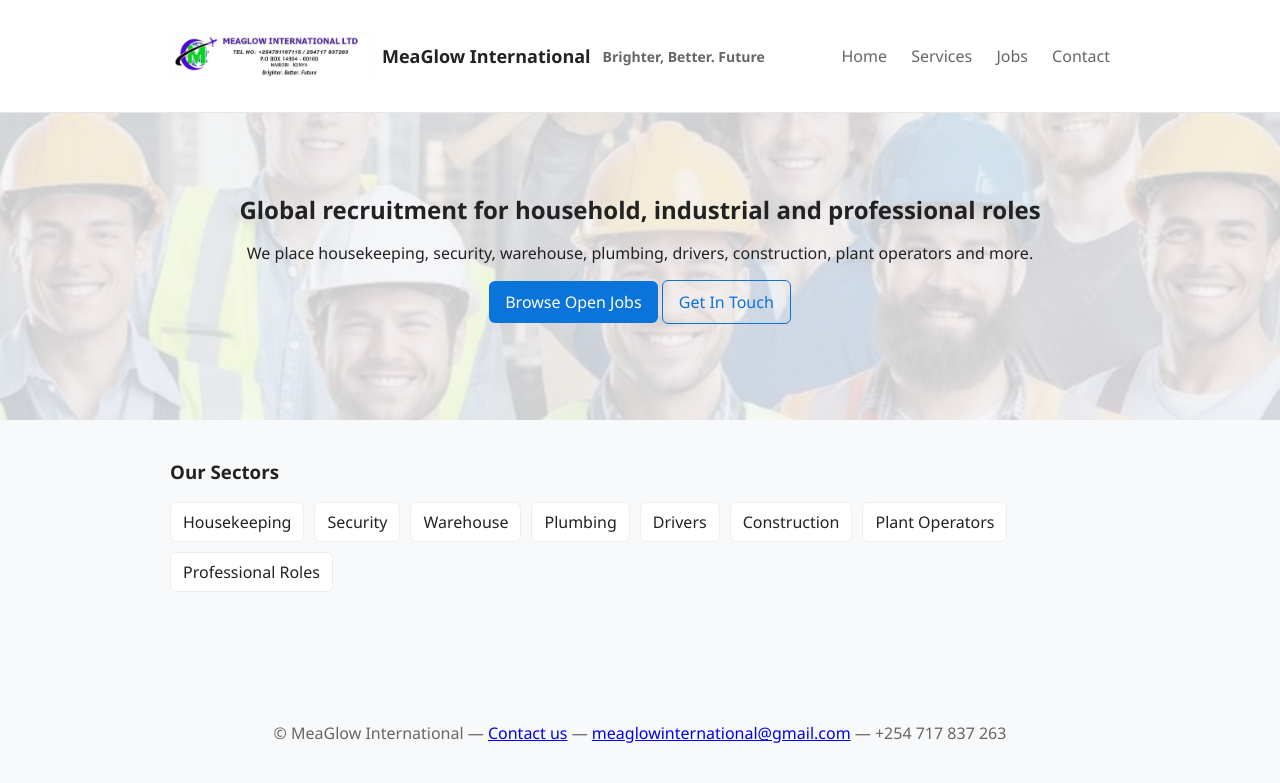
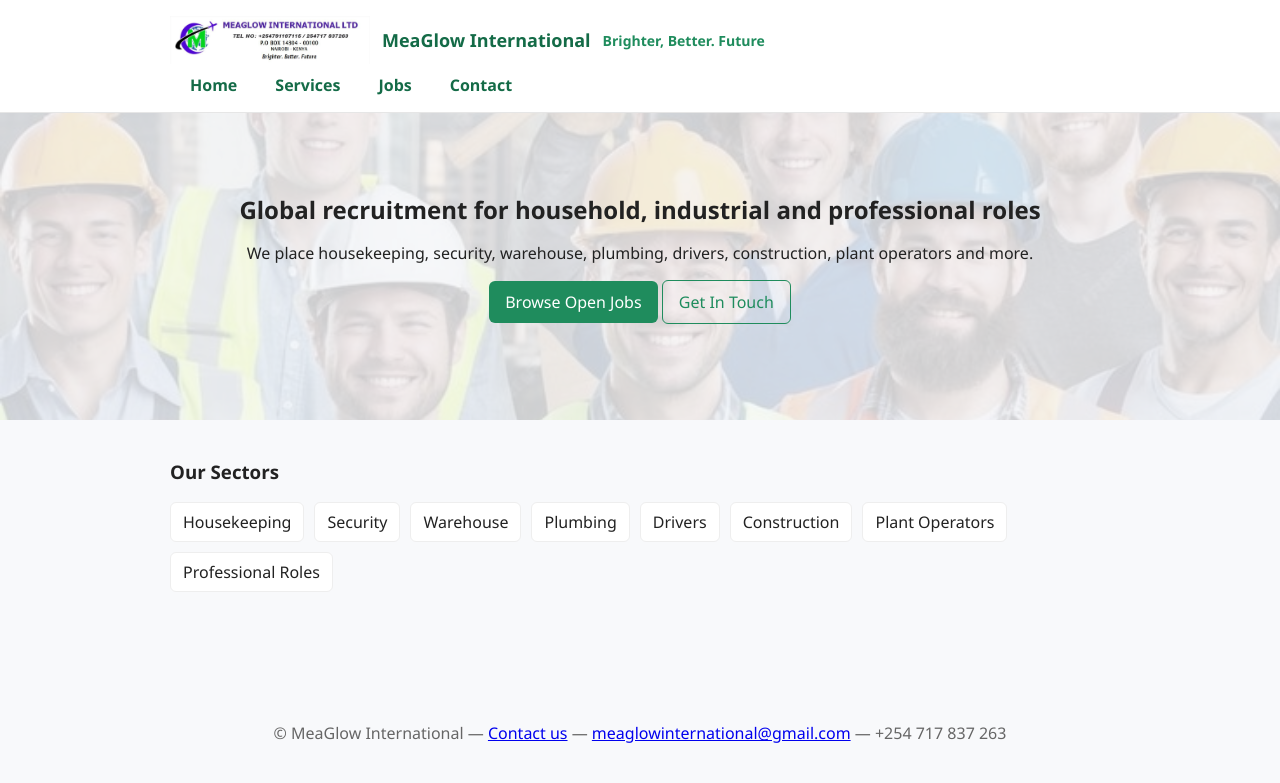
Before and after one commit to quinchillo10/MEAGLOWINTERNATIONAL, a website: page index.html in a window 1280 px wide. Drawn offline with Linux system fonts and the light colour scheme.

Commit message:
Add files via upload

```diff
--- a/assets/css/style.css
+++ b/assets/css/style.css
@@ -1,5 +1,6 @@
 :root{
-  --accent:#0a74da;
+  --accent:#1f8c5d;
+  --accent-deep:#146b47;
   --muted:#666;
   --bg:#f8f9fb;
 }
@@ -7,12 +8,13 @@
 body{font-family:Segoe UI,system-ui,Arial,sans-serif;margin:0;background:var(--bg);color:#222}
 .container{max-width:980px;margin:0 auto;padding:20px}
 .site-header{background:#fff;border-bottom:1px solid #e6e6e6}
-.site-header .container{display:flex;align-items:center;justify-content:space-between}
-.site-header nav a{margin-left:12px;color:var(--muted);text-decoration:none}
-.brand{margin:0;padding:12px 0;display:flex;align-items:center}
+.site-header .container{display:flex;flex-direction:column;align-items:flex-start;justify-content:flex-start;gap:10px;padding-top:16px;padding-bottom:16px}
+.site-header nav{display:flex;flex-wrap:wrap;gap:12px 18px;margin-left:0}
+.site-header nav a{color:var(--accent-deep);text-decoration:none;font-weight:600}
+.brand{margin:0;padding:0;display:flex;align-items:center;flex-wrap:wrap}
 .brand img.logo{height:48px;margin-right:12px}
-.brand .brand-name{font-size:18px;font-weight:600;margin-right:8px}
-.brand .tagline{display:block;font-size:14px;color:var(--muted);margin-left:4px}
+.brand .brand-name{font-size:18px;font-weight:700;color:var(--accent-deep);margin-right:8px}
+.brand .tagline{display:block;font-size:14px;color:var(--accent);margin-left:4px;font-weight:600}
 .hero{padding:60px 0;text-align:center}
 .hero h2{margin:0 0 10px}
 .hero{position:relative;overflow:hidden}
--- a/package.json
+++ b/package.json
@@ -8,7 +8,7 @@
   },
   "dependencies": {
     "express": "^4.18.2",
-    "multer": "^1.4.5",
+    "multer": "^1.4.5-lts.1",
     "sharp": "^0.32.1",
     "express-session": "^1.17.3",
     "bcryptjs": "^2.4.3"
```
